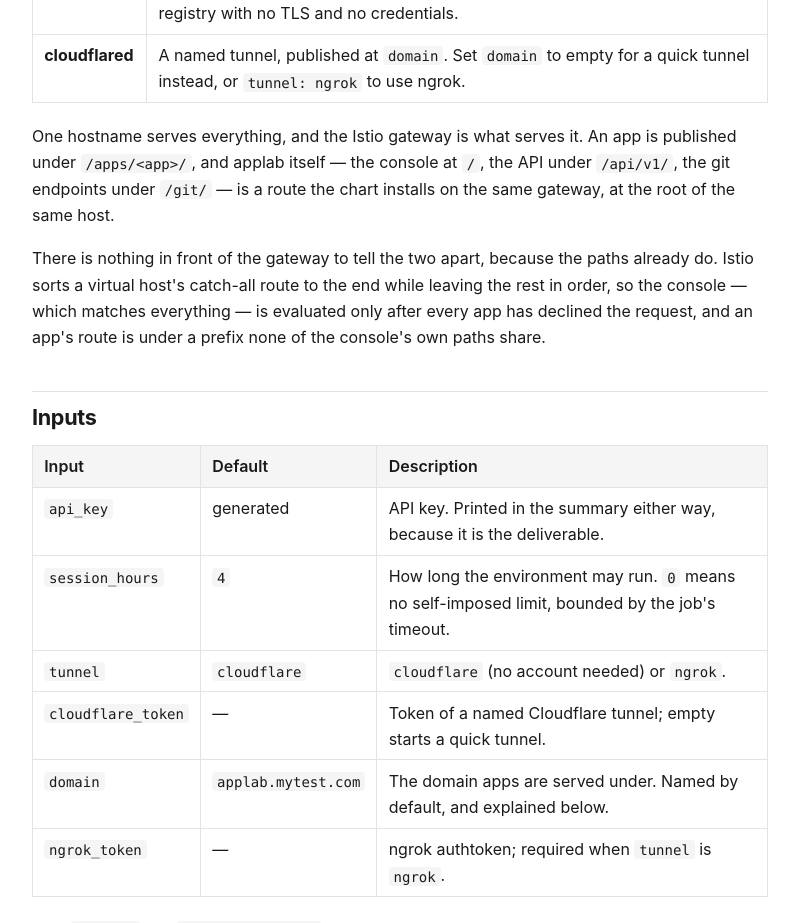
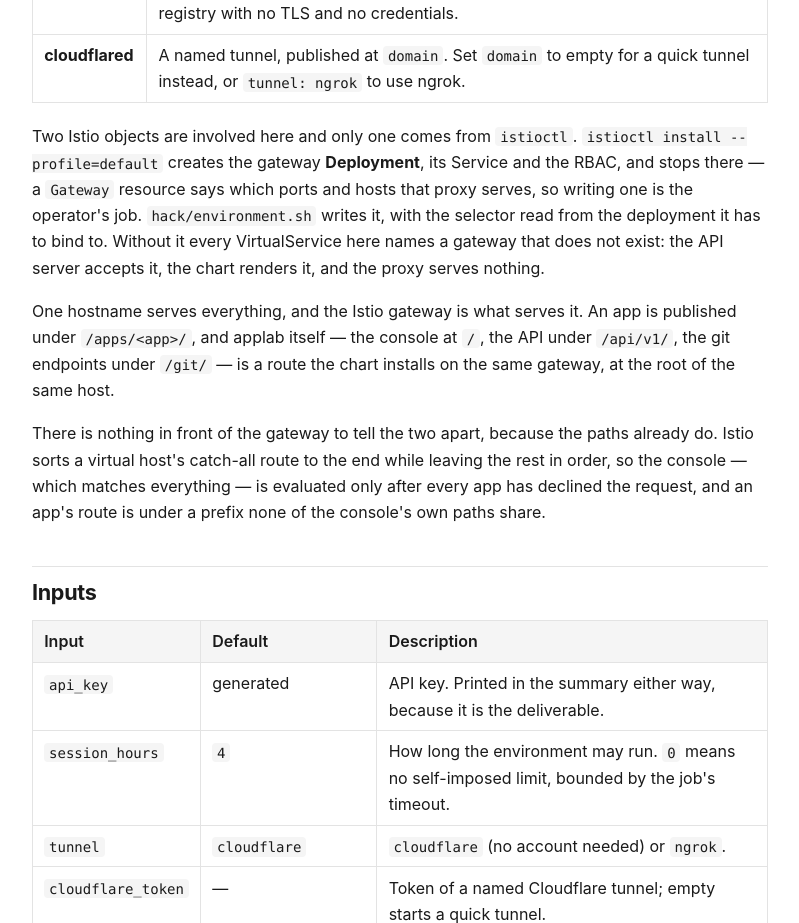
Before and after one commit to shaowenchen/applab, a plain HTML site: page debugger.html in a window 1280 px wide. Shown: the part 1488-2411 px from the top of the page, without its empty margins (248-1047 px from the left). Drawn offline with Linux system fonts and the light colour scheme.

Commit message:
Publish applab chart 0.1.0-dev (a7c00ff)

```diff
--- a/debugger.html
+++ b/debugger.html
@@ -206,6 +206,13 @@ see <a href="index.html">the overview</a> for how to install it, or drive the AP
 </tr>
 </tbody>
 </table>
+<p>Two Istio objects are involved here and only one comes from <code>istioctl</code>.
+<code>istioctl install --profile=default</code> creates the gateway <strong>Deployment</strong>, its
+Service and the RBAC, and stops there — a <code>Gateway</code> resource says which ports and
+hosts that proxy serves, so writing one is the operator's job. <code>hack/environment.sh</code>
+writes it, with the selector read from the deployment it has to bind to. Without
+it every VirtualService here names a gateway that does not exist: the API server
+accepts it, the chart renders it, and the proxy serves nothing.</p>
 <p>One hostname serves everything, and the Istio gateway is what serves it. An app
 is published under <code>/apps/&lt;app&gt;/</code>, and applab itself — the console at <code>/</code>, the
 API under <code>/api/v1/</code>, the git endpoints under <code>/git/</code> — is a route the chart
```
Also changed, not shown: index.yaml (+4 -4 lines), 1 other file.
